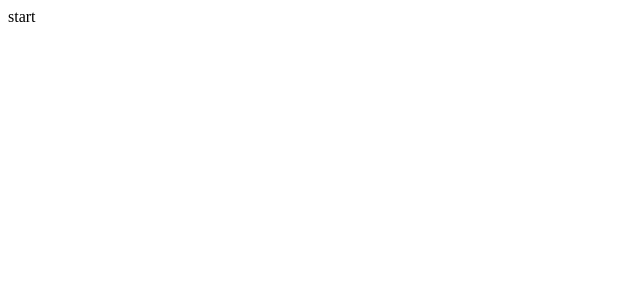
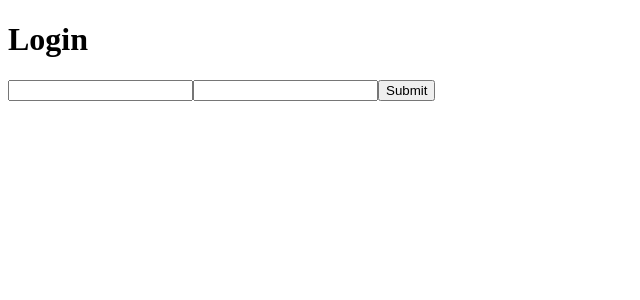
Before and after one commit to CoderDes/simple_chat_front, a React (Create React App) app: page / in a window 1280 px wide. Shown: the top 300 px of the page, without its empty margins (0-640 px from the left). Built offline with nearby package versions, Linux system fonts and the light colour scheme; the HTML template or start-up script is replaced by a standard one.

Commit message:
add Login component

```diff
--- a/package.json
+++ b/package.json
@@ -6,6 +6,7 @@
     "@testing-library/jest-dom": "^4.2.4",
     "@testing-library/react": "^9.5.0",
     "@testing-library/user-event": "^7.2.1",
+    "formik": "^2.2.0",
     "react": "^16.13.1",
     "react-dom": "^16.13.1",
     "react-scripts": "3.4.3"
--- a/src/App.js
+++ b/src/App.js
@@ -1,7 +1,12 @@
 import React from "react";
+import Auth from "./auth/Auth";
 
 function App() {
-    return <div className="App">start</div>;
+  return (
+    <div className="App">
+      <Auth />
+    </div>
+  );
 }
 
 export default App;
--- /dev/null
+++ b/src/auth/Auth.js
@@ -0,0 +1,14 @@
+import React, { Component } from "react";
+import Login from "./Login";
+
+export default class Auth extends Component {
+  state = {};
+
+  render() {
+    return (
+      <div>
+        <Login />
+      </div>
+    );
+  }
+}
--- /dev/null
+++ b/src/auth/Login.js
@@ -0,0 +1,49 @@
+import React from "react";
+import { Formik, Form, Field, ErrorMessage } from "formik";
+
+import ValidatorFactory from "../util/ValidatorFactory";
+
+const emailValidator = ValidatorFactory.getValidator("email");
+const passwordValidator = ValidatorFactory.getValidator("password");
+
+const login = props => (
+  <div>
+    <h1>Login</h1>
+    <Formik
+      initialValues={{ email: "", password: "" }}
+      validate={values => {
+        const errors = {};
+        try {
+          emailValidator.validate(values.email);
+        } catch (err) {
+          console.error(err);
+          errors.email = err;
+        }
+        try {
+          passwordValidator.validate(values.password);
+        } catch (err) {
+          console.error(err);
+          errors.password = err;
+        }
+      }}
+      onSubmit={(values, { setSubmitting }) => {
+        console.log("SUBMITTING");
+        setSubmitting(false);
+      }}
+    >
+      {({ isSubmitting }) => (
+        <Form>
+          <Field type="email" name="email" />
+          <ErrorMessage name="email" component="div" />
+          <Field type="password" name="password" />
+          <ErrorMessage name="password" component="div" />
+          <button type="submit" disabled={isSubmitting}>
+            Submit
+          </button>
+        </Form>
+      )}
+    </Formik>
+  </div>
+);
+
+export default login;
--- /dev/null
+++ b/src/util/ValidatorFactory.js
@@ -0,0 +1,46 @@
+class Validator {
+  validate(input) {
+    if (input === null) {
+      return false;
+    }
+    return true;
+  }
+}
+
+class EmailValidator extends Validator {
+  validate(email) {
+    if (!super.validate(email)) {
+      throw new Error("Email is required");
+    }
+
+    if (!/^[A-Z0-9._%+-]+@[A-Z0-9.-]+\.[A-Z]{2,}$/i.test(email)) {
+      throw new Error("Invalid email address");
+    }
+  }
+}
+
+class PasswordValidator extends Validator {
+  validate(password) {
+    if (!super.validate(password)) {
+      return "Password is required";
+    }
+  }
+}
+
+class ValidatorFactory {
+  getValidator(type) {
+    if (typeof type !== "string") {
+      return;
+    }
+    switch (type.toLowerCase()) {
+      case "email":
+        return new EmailValidator();
+      case "password":
+        return new PasswordValidator();
+      default:
+        return;
+    }
+  }
+}
+
+export default new ValidatorFactory();
```
